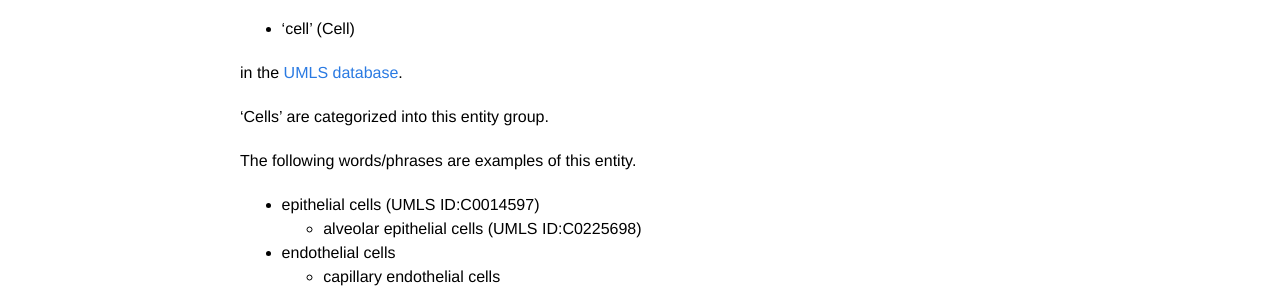
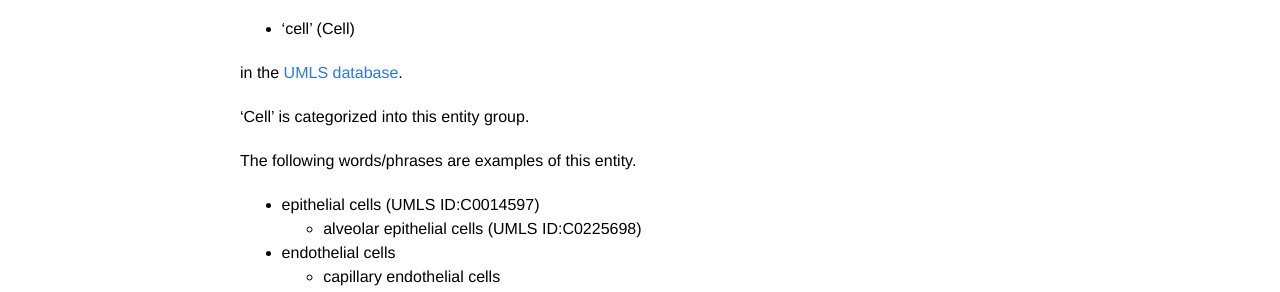
Before and after one commit to ezcatdb/molbiol_lung_corpus-guidelines, a Jekyll site: the page built from _entity/Cell.md, in a window 1280 px wide. Shown: the part 283-575 px from the top of the page. Built offline with Jekyll 4.4.1, drawn with Linux system fonts in a browser that asks for light colours.

Commit message:
minor correction in _entity/Cell.md

```diff
--- a/_entity/Cell.md
+++ b/_entity/Cell.md
@@ -22,7 +22,7 @@ The definition of ‘Cell’ is based on the Semantic types of
 in the <a href="https://www.nlm.nih.gov/research/umls/">UMLS database</a>.
 
 
-'Cells' are categorized into this entity group.
+'Cell' is categorized into this entity group.
 
 The following words/phrases are examples of this entity.
 
```
